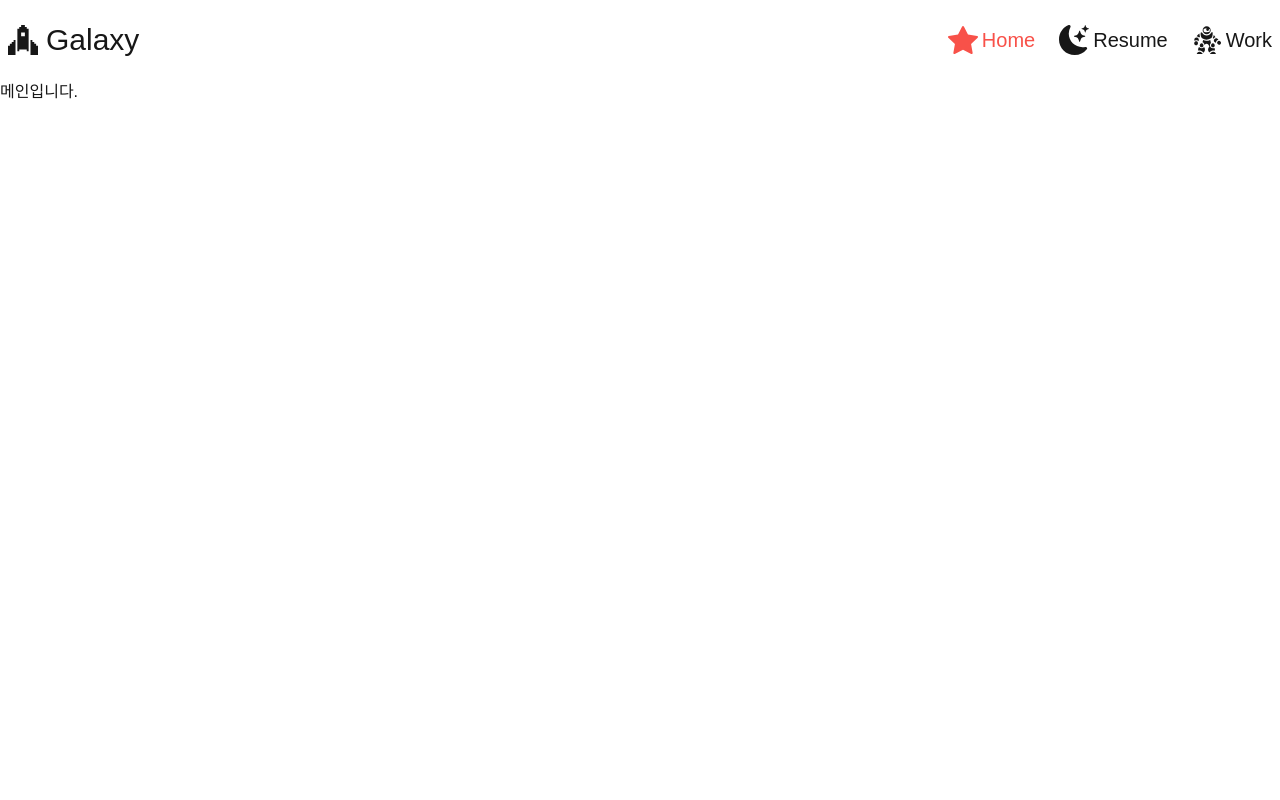
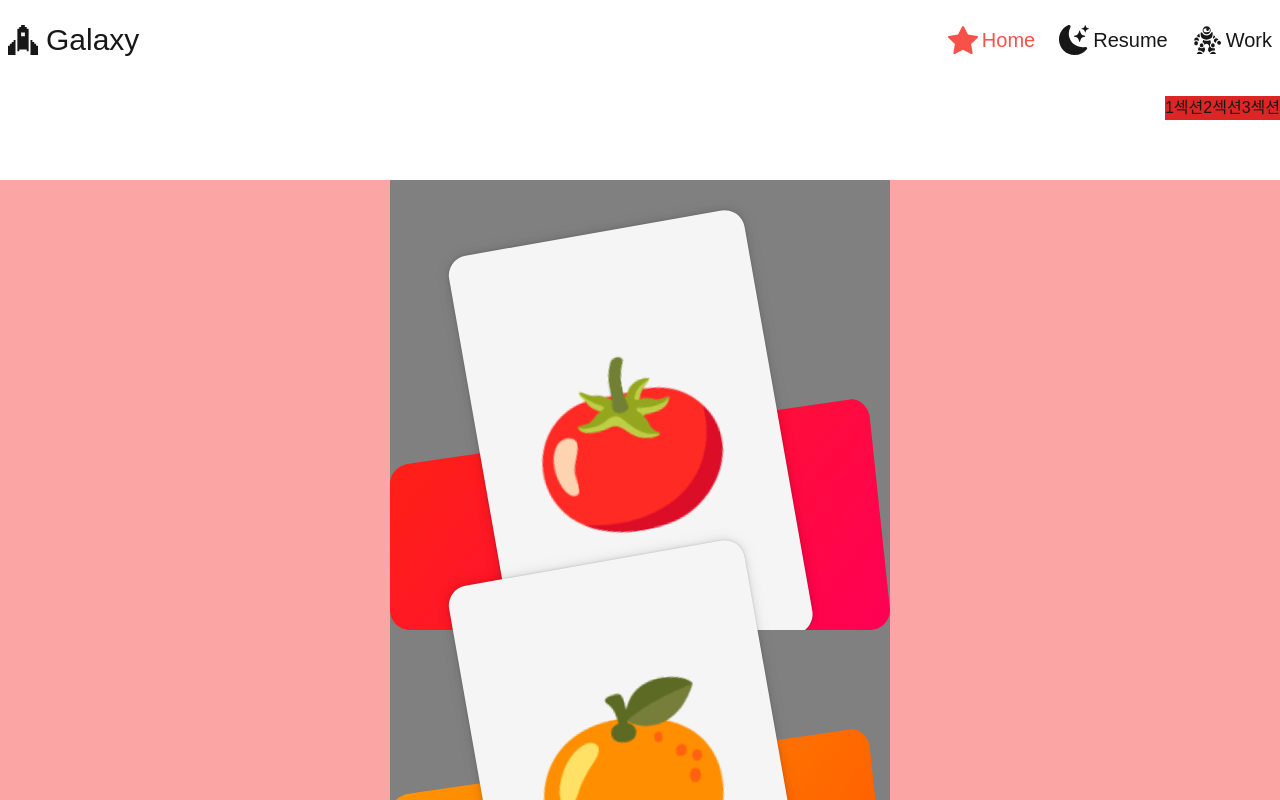
Before and after one commit to Eun-ha/galaxychoiportfolio, a Next.js app: page / in a window 1280 px wide. Shown: the top 800 px of the page. Built offline with nearby package versions, Linux system fonts and the light colour scheme.

Commit message:
Feat: Home framer-motion 테스트 https://notion.so/TASK-29

```diff
--- a/app/page.tsx
+++ b/app/page.tsx
@@ -1,3 +1,18 @@
+import ScrollTriggered from "@/components/scroll-triggered";
+
 export default function Home() {
-  return <div>메인입니다.</div>;
+  return (
+    <div className="relative">
+      <div id="01" className="bg-red-300">
+        <ScrollTriggered />
+      </div>
+      <div id="02" className="h-[1000px] bg-red-600"></div>
+      <div id="03" className="h-[1000px] bg-red-100"></div>
+      <div className="fixed top-24 right-0 bg-red-600">
+        <a href="#01">1섹션</a>
+        <a href="#02">2섹션</a>
+        <a href="#03">3섹션</a>
+      </div>
+    </div>
+  );
 }
--- a/components/nav.tsx
+++ b/components/nav.tsx
@@ -74,8 +74,6 @@ export function Nav() {
 
   const segment = useSelectedLayoutSegment();
 
-  console.log(segment);
-
   return (
     <div
       className={clsx({
--- /dev/null
+++ b/components/scroll-triggered.tsx
@@ -0,0 +1,114 @@
+import * as motion from "motion/react-client";
+import type { Variants } from "motion/react";
+
+export default function ScrollTriggered() {
+  return (
+    <div style={container}>
+      {food.map(([emoji, hueA, hueB], i) => (
+        <Card i={i} emoji={emoji} hueA={hueA} hueB={hueB} key={emoji} />
+      ))}
+    </div>
+  );
+}
+
+interface CardProps {
+  emoji: string;
+  hueA: number;
+  hueB: number;
+  i: number;
+}
+
+function Card({ emoji, hueA, hueB, i }: CardProps) {
+  const background = `linear-gradient(306deg, ${hue(hueA)}, ${hue(hueB)})`;
+
+  return (
+    <motion.div
+      className={`card-container-${i}`}
+      style={cardContainer}
+      initial="offscreen"
+      whileInView="onscreen"
+      viewport={{ amount: 0.8 }}
+    >
+      <div style={{ ...splash, background }} />
+      <motion.div style={card} variants={cardVariants} className="card">
+        {emoji}
+      </motion.div>
+    </motion.div>
+  );
+}
+
+const cardVariants: Variants = {
+  offscreen: {
+    y: 300,
+  },
+  onscreen: {
+    y: 50,
+    rotate: -10,
+    transition: {
+      type: "spring",
+      bounce: 0.4,
+      duration: 0.8,
+    },
+  },
+};
+
+const hue = (h: number) => `hsl(${h}, 100%, 50%)`;
+
+/**
+ * ==============   Styles   ================
+ */
+
+const container: React.CSSProperties = {
+  margin: "100px auto",
+  maxWidth: 500,
+  width: "100%",
+  backgroundColor: "grey",
+};
+
+const cardContainer: React.CSSProperties = {
+  overflow: "hidden",
+  display: "flex",
+  justifyContent: "center",
+  alignItems: "center",
+  position: "relative",
+  paddingTop: 20,
+  marginBottom: -120,
+};
+
+const splash: React.CSSProperties = {
+  position: "absolute",
+  top: 0,
+  left: 0,
+  right: 0,
+  bottom: 0,
+  clipPath: `path("M 0 303.5 C 0 292.454 8.995 285.101 20 283.5 L 460 219.5 C 470.085 218.033 480 228.454 480 239.5 L 500 430 C 500 441.046 491.046 450 480 450 L 20 450 C 8.954 450 0 441.046 0 430 Z")`,
+};
+
+const card: React.CSSProperties = {
+  fontSize: 164,
+  width: 300,
+  height: 430,
+  display: "flex",
+  justifyContent: "center",
+  alignItems: "center",
+  borderRadius: 20,
+  background: "#f5f5f5",
+  boxShadow:
+    "0 0 1px hsl(0deg 0% 0% / 0.075), 0 0 2px hsl(0deg 0% 0% / 0.075), 0 0 4px hsl(0deg 0% 0% / 0.075), 0 0 8px hsl(0deg 0% 0% / 0.075), 0 0 16px hsl(0deg 0% 0% / 0.075)",
+  transformOrigin: "10% 60%",
+};
+
+/**
+ * ==============   Data   ================
+ */
+
+const food: [string, number, number][] = [
+  ["🍅", 340, 10],
+  ["🍊", 20, 40],
+  ["🍋", 60, 90],
+  ["🍐", 80, 120],
+  ["🍏", 100, 140],
+  ["🫐", 205, 245],
+  ["🍆", 260, 290],
+  ["🍇", 290, 320],
+];
--- a/package.json
+++ b/package.json
@@ -10,6 +10,7 @@
   },
   "dependencies": {
     "clsx": "^2.1.1",
+    "motion": "^11.16.1",
     "next": "15.1.3",
     "react": "^19.0.0",
     "react-dom": "^19.0.0",
--- a/styles/globals.css
+++ b/styles/globals.css
@@ -28,6 +28,10 @@ body {
   .react-multiple-carousel__arrow {
     top: 50% !important;
   }
+}
+
+html {
+  scroll-behavior: smooth;
 }
 
 .react-multiple-carousel__arrow {
```
Also changed, not shown: 1 other file (tests, documents, lock files or other folders).
